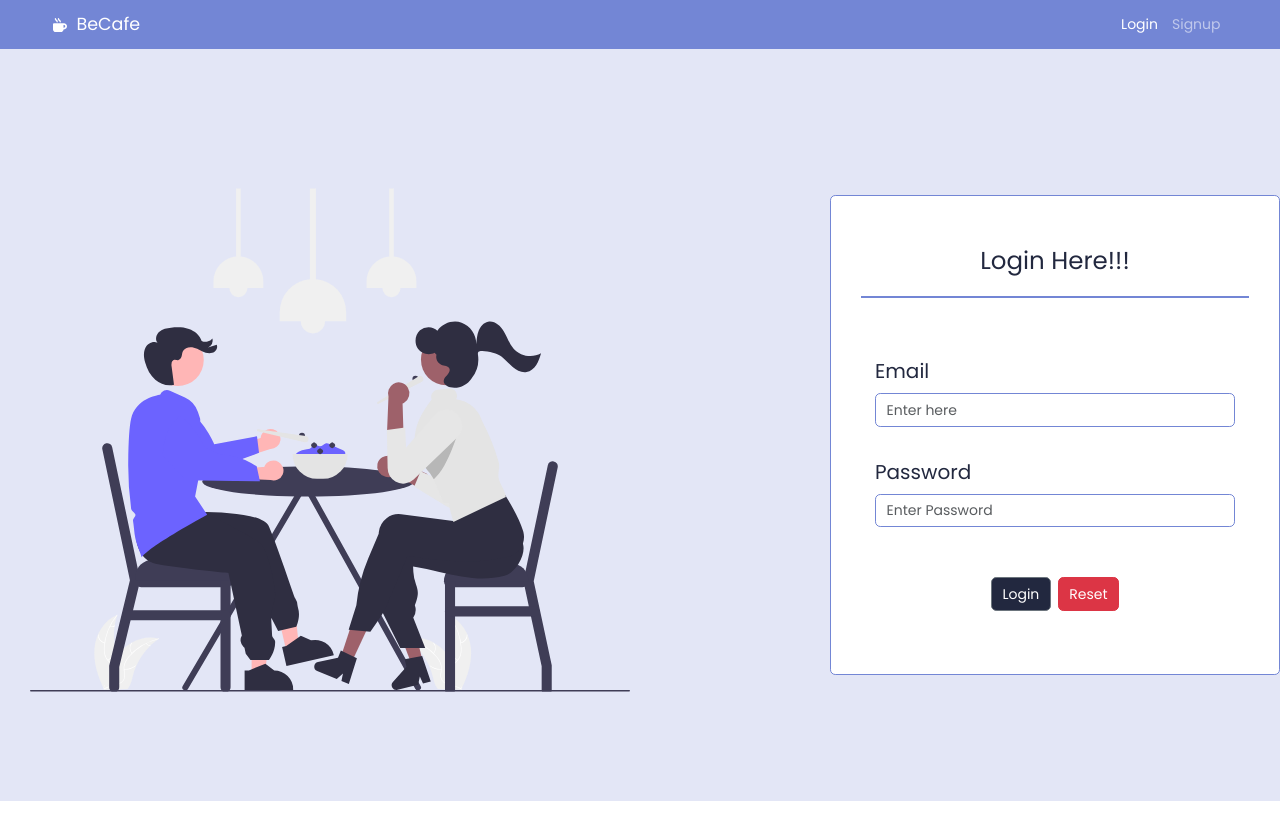
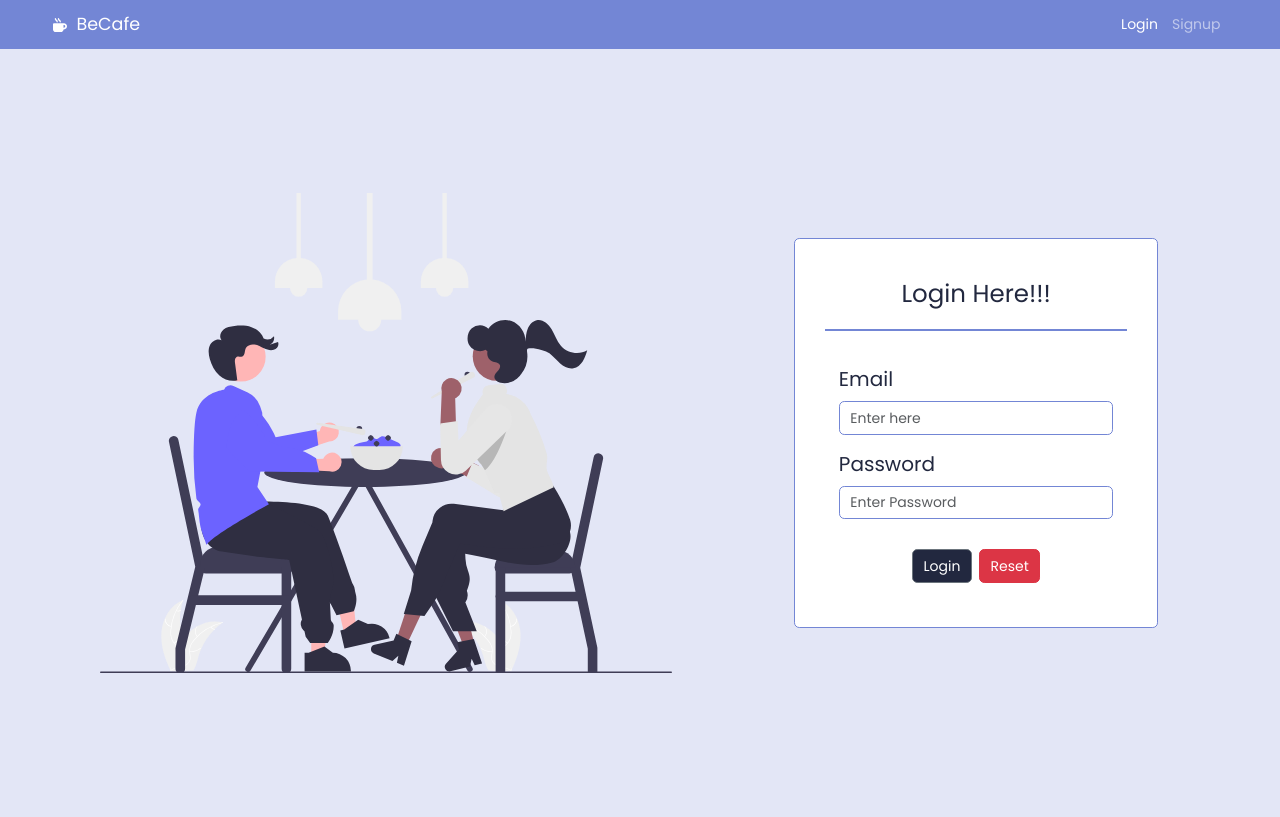
Before and after one commit to Shruti-2303/CMS, a React (Vite) app in the folder CMS-Frontend/: page /login in a window 1280 px wide. Built offline with nearby package versions, Linux system fonts and the light colour scheme.

Commit message:
fix: alignment on login and signup page

```diff
--- a/CMS-Frontend/src/Pages/Login.jsx
+++ b/CMS-Frontend/src/Pages/Login.jsx
@@ -74,27 +74,26 @@ const Login = () => {
         style={{
           display: "flex",
           backgroundColor: "#e3e6f6",
-          height: "94vh",
+          height: "96vh",
           alignItems: "center",
         }}
       >
+        <div style={{ flex: "1", display: "flex", justifyContent: "center" }}>
           <img
             src={eatingCafe}
             alt=""
             style={{
-            width: "600px",
-            marginTop: "30px",
-            height: "72vh",
-            marginLeft: "30px",
+              height: "60vh",
+              marginLeft: "100px",
             }}
           />
+        </div>
+        <div style={{ flex: "1", display: "flex", justifyContent: "center" }}>
           <Card
             style={{
               backgroundColor: "#fff",
-            width: "450px",
-            marginLeft: "200px",
-            height: "60vh",
-            marginTop: "20px",
+              width: "60%",
+              height: "60%",
               padding: "30px",
               border: "0.5px solid #7386d5",
             }}
@@ -102,7 +101,7 @@ const Login = () => {
             <div
               style={{
                 textAlign: "center",
-              paddingTop: "20px",
+                paddingTop: "10px",
                 color: "#22283f",
               }}
             >
@@ -113,7 +112,7 @@ const Login = () => {
               {/* creating form */}
 
               <Form onSubmit={handleFormSubmit}>
-              <FormGroup style={{ marginTop: "30px" }}>
+                <FormGroup style={{ marginTop: "5px" }}>
                   <Label
                     for="email"
                     style={{ color: "#22283f", fontSize: "20px" }}
@@ -129,7 +128,7 @@ const Login = () => {
                     style={{ border: "1px solid #7386d5" }}
                   />
                 </FormGroup>
-              <FormGroup style={{ marginTop: "30px" }}>
+                <FormGroup style={{ marginTop: "5px" }}>
                   <Label
                     for="password"
                     style={{ color: "#22283f", fontSize: "20px" }}
@@ -146,7 +145,10 @@ const Login = () => {
                   />
                 </FormGroup>
 
-              <Container className="text-center" style={{ marginTop: "50px" }}>
+                <Container
+                  className="text-center"
+                  style={{ marginTop: "30px" }}
+                >
                   <Button style={{ backgroundColor: "#22283f" }}>Login</Button>
                   <Button
                     color="danger"
@@ -161,6 +163,7 @@ const Login = () => {
             </CardBody>
           </Card>
         </div>
+      </div>
     </Base>
   );
 };
--- a/CMS-Frontend/src/Pages/Signup.jsx
+++ b/CMS-Frontend/src/Pages/Signup.jsx
@@ -81,17 +81,17 @@ const Signup = () => {
         style={{
           display: "flex",
           backgroundColor: "#e3e6f6",
-          height: "94vh",
+          height: "96vh",
           alignItems: "center",
         }}
       >
+        <div style={{ flex: "1", display: "flex", justifyContent: "center" }}>
           <Card
             style={{
               backgroundColor: "#fff",
-            width: "500px",
+              width: "60%",
+              height: "60%",
               marginLeft: "100px",
-            height: "65vh",
-            marginTop: "20px",
               padding: "30px",
               border: "0.5px solid #7386d5",
             }}
@@ -99,7 +99,7 @@ const Signup = () => {
             <div
               style={{
                 textAlign: "center",
-              paddingTop: "20px",
+                paddingTop: "10px",
                 color: "#22283f",
               }}
             >
@@ -195,16 +195,16 @@ const Signup = () => {
               </Form>
             </CardBody>
           </Card>
+        </div>
+        <div style={{ flex: "1", display: "flex", justifyContent: "center" }}>
           <img
             src={SignUp}
             alt=""
             style={{
-            width: "600px",
-            marginTop: "90px",
-            height: "72vh",
-            marginLeft: "100px",
+              height: "60vh",
             }}
           />
+        </div>
       </div>
     </Base>
   );
```
Lines whose indentation alone changed are shown as unchanged.
